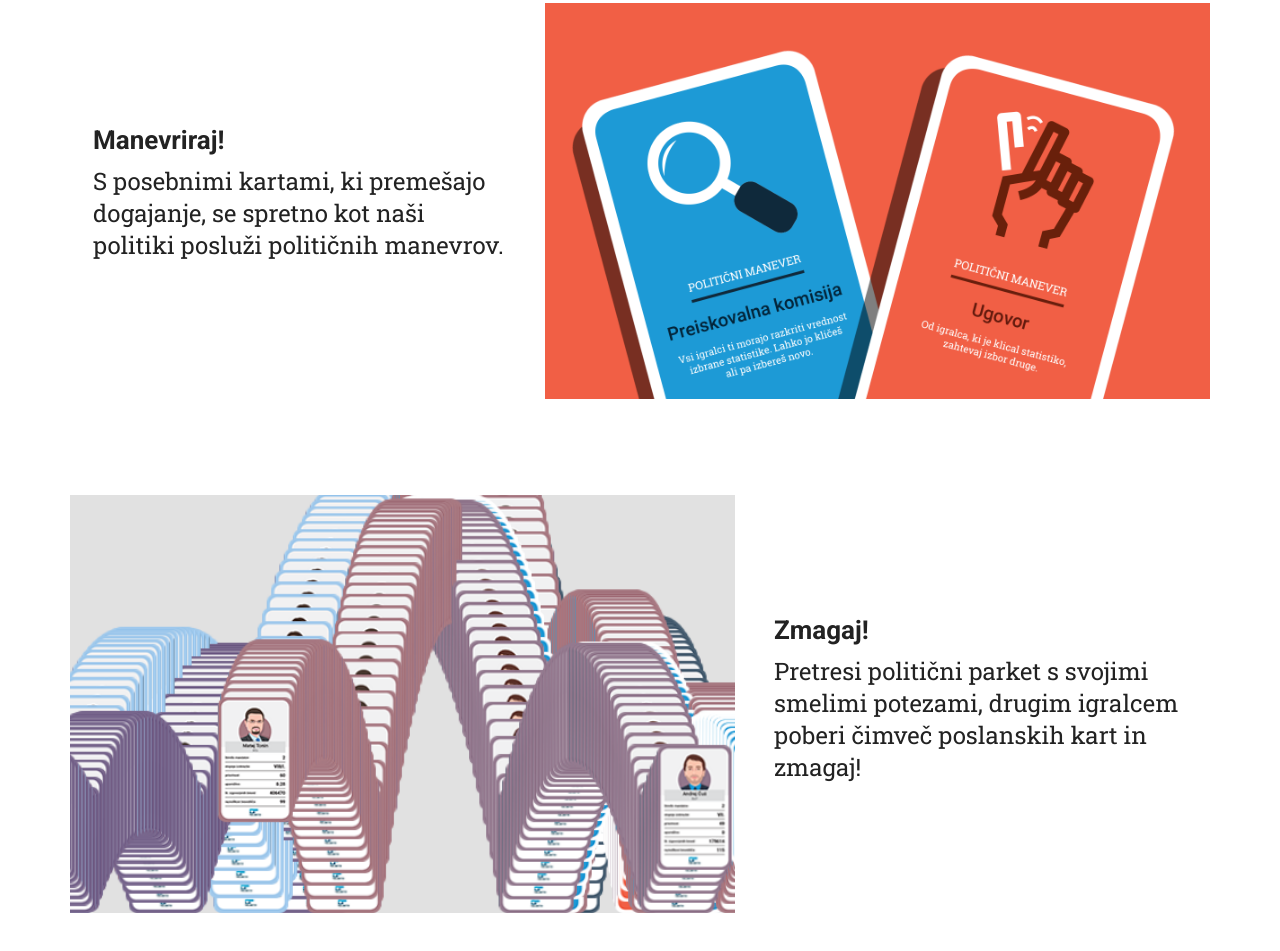
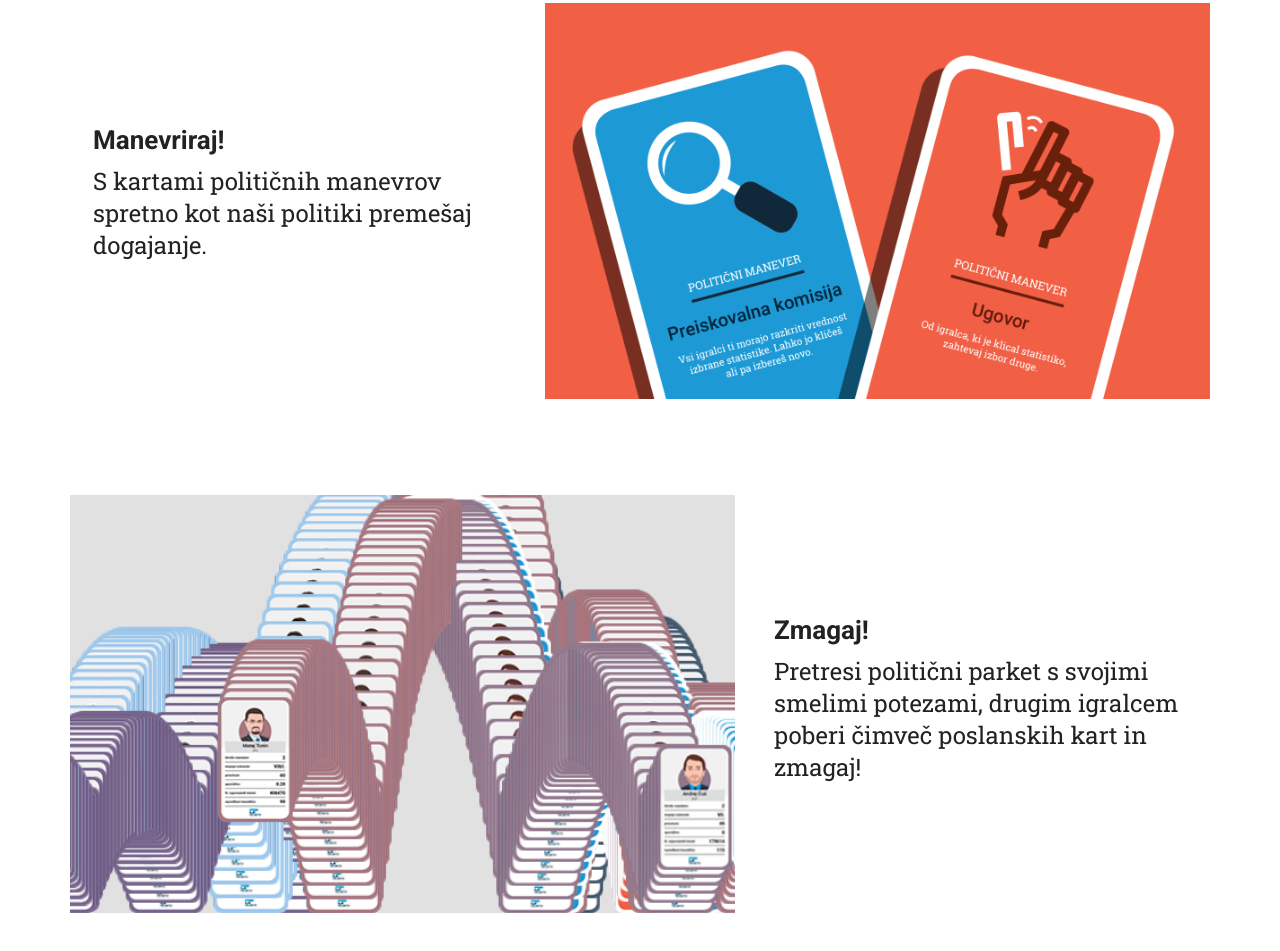
Before and after one commit to danesjenovdan/parlakarte, a website built with webpack: page dist/index.html in a window 1280 px wide. Shown: the part 1374-2325 px from the top of the page. Built offline with nearby package versions, Linux system fonts and the light colour scheme; no server answers.

Commit message:
cahnge more text

```diff
--- a/dist/index.html
+++ b/dist/index.html
@@ -79,7 +79,7 @@
     <div class="row align-items-center">
       <div class="col sect-txt my-5 mx-2 mr-md-4">
         <h4>Manevriraj!</h4>
-        <p>S posebnimi kartami, ki premešajo dogajanje, se spretno kot naši politiki posluži političnih manevrov.</p>
+        <p>S kartami političnih manevrov spretno kot naši politiki premešaj dogajanje.</p>
       </div>
       <div class="col-md-7 sect-img p-0">
         <img class="img-fluid" src="img/karte-sajt-ilustracije_3.png" alt="">
```
